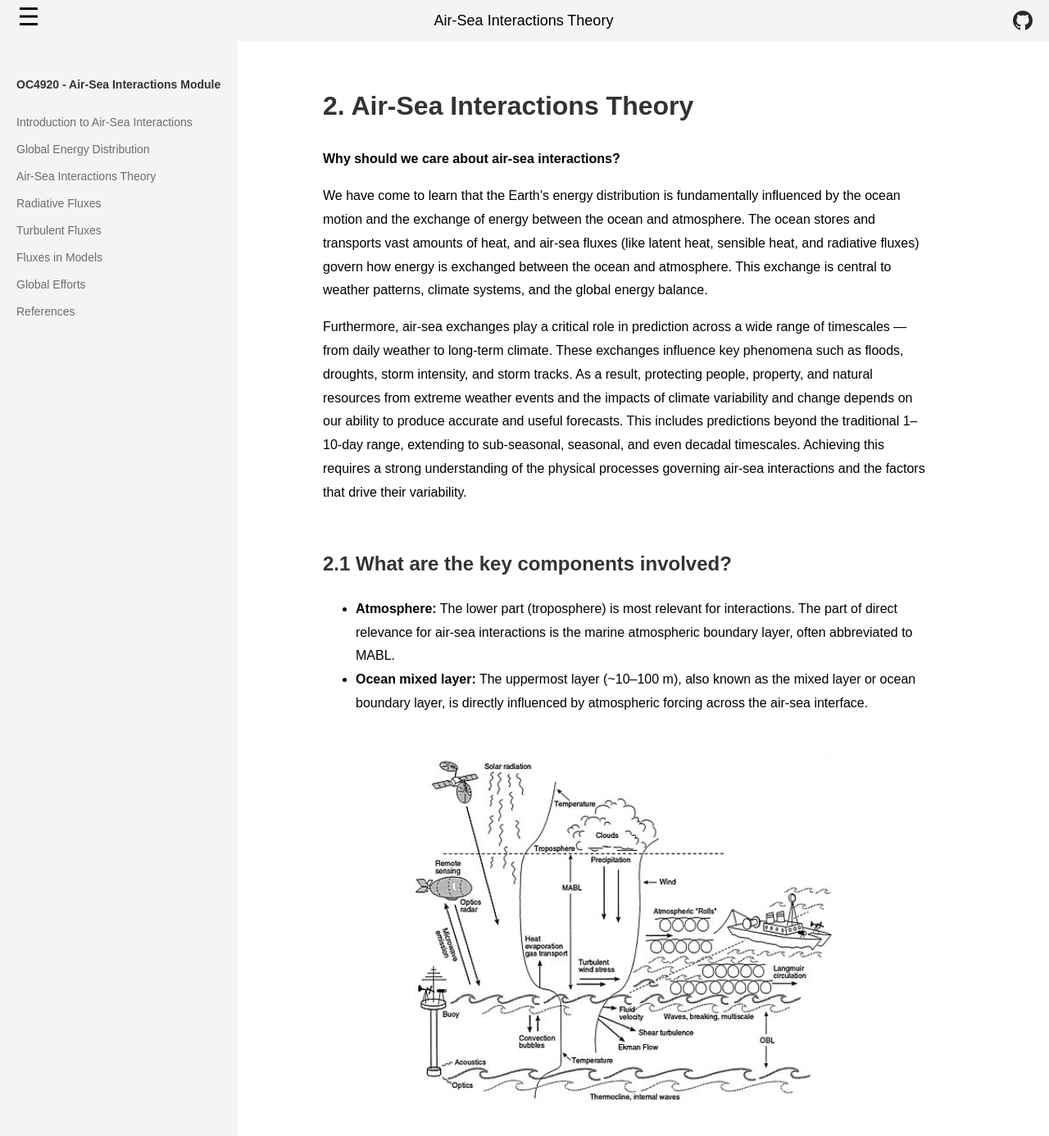
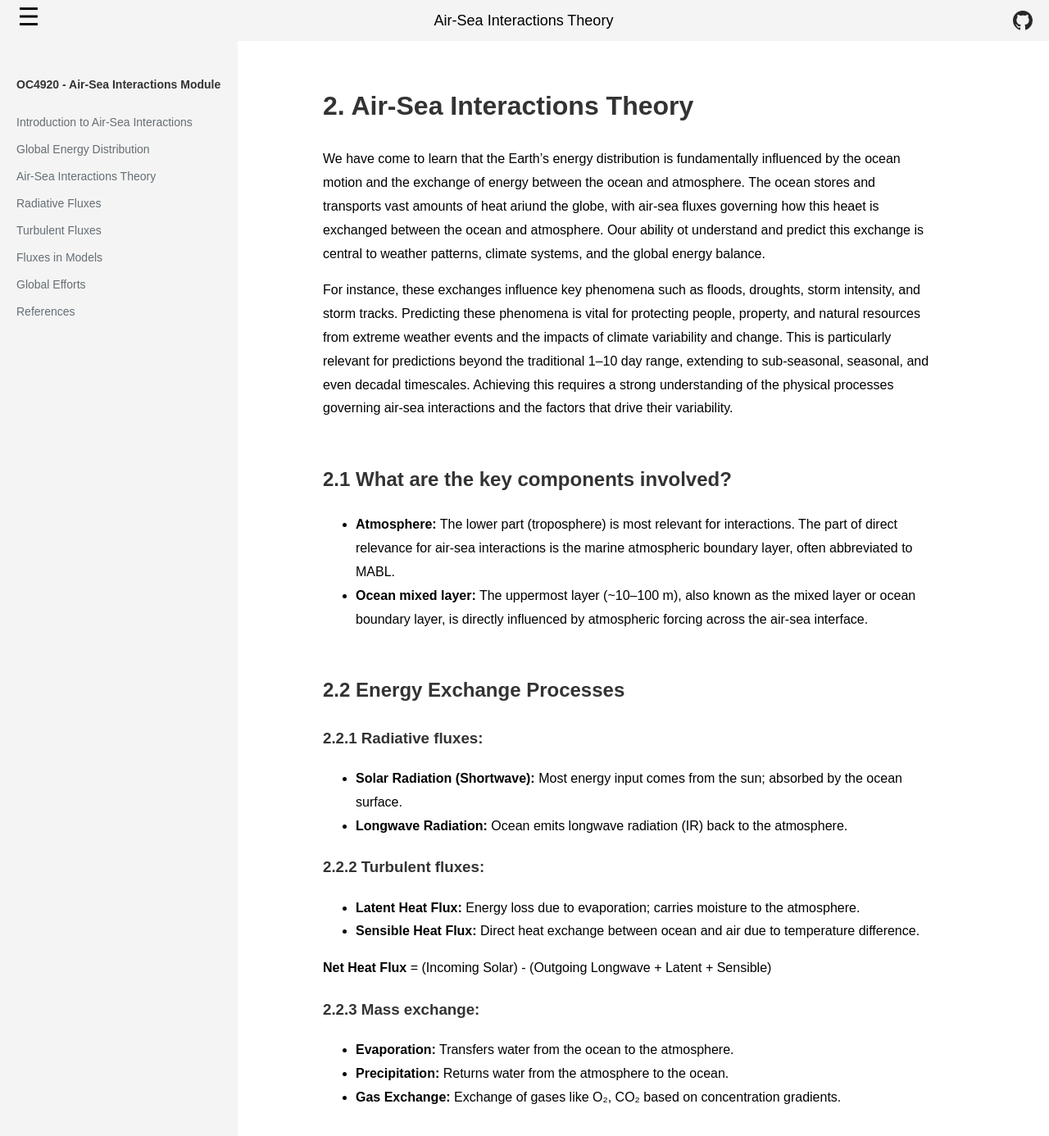
Before and after one commit to marcelduplessis/air-sea-interactions-notes, a Jekyll site: the page built from air-sea-interactions-theory.md, in a window 1280 px wide and 1400 px high. Shown: the top 1386 px of the window at 82% size. Built offline with Jekyll 4.4.1, drawn with Linux system fonts in a browser that asks for light colours; some of the changed text lies outside the part shown.

Commit message:
add content

```diff
--- a/air-sea-interactions-theory.md
+++ b/air-sea-interactions-theory.md
@@ -6,21 +6,14 @@ chapter: 2
 
 <h1> Air-Sea Interactions Theory </h1>
 
-**Why should we care about air-sea interactions?**
+We have come to learn that the Earth's energy distribution is fundamentally influenced by the ocean motion and the exchange of energy between the ocean and atmosphere. The ocean stores and transports vast amounts of heat ariund the globe, with air-sea fluxes governing how this heaet is exchanged between the ocean and atmosphere. Oour ability ot understand and predict this exchange is central to weather patterns, climate systems, and the global energy balance.
 
-We have come to learn that the Earth's energy distribution is fundamentally influenced by the ocean motion and the exchange of energy between the ocean and atmosphere. The ocean stores and transports vast amounts of heat, and air-sea fluxes (like latent heat, sensible heat, and radiative fluxes) govern how energy is exchanged between the ocean and atmosphere. This exchange is central to weather patterns, climate systems, and the global energy balance.
-
-Furthermore, air-sea exchanges play a critical role in prediction across a wide range of timescales — from daily weather to long-term climate. These exchanges influence key phenomena such as floods, droughts, storm intensity, and storm tracks. As a result, protecting people, property, and natural resources from extreme weather events and the impacts of climate variability and change depends on our ability to produce accurate and useful forecasts. This includes predictions beyond the traditional 1–10-day range, extending to sub-seasonal, seasonal, and even decadal timescales. Achieving this requires a strong understanding of the physical processes governing air-sea interactions and the factors that drive their variability.
+For instance, these exchanges influence key phenomena such as floods, droughts, storm intensity, and storm tracks. Predicting these phenomena is vital for protecting people, property, and natural resources from extreme weather events and the impacts of climate variability and change. This is particularly relevant for predictions beyond the traditional 1–10 day range, extending to sub-seasonal, seasonal, and even decadal timescales. Achieving this requires a strong understanding of the physical processes governing air-sea interactions and the factors that drive their variability.
 
 <h2> What are the key components involved? </h2>
 
 - **Atmosphere:** The lower part (troposphere) is most relevant for interactions. The part of direct relevance for air-sea interactions is the marine atmospheric boundary layer, often abbreviated to MABL.
 - **Ocean mixed layer:** The uppermost layer (~10–100 m), also known as the mixed layer or ocean boundary layer, is directly influenced by atmospheric forcing across the air-sea interface.
-
-<div style="text-align: center;">
-  <img src="assets/images/mabl-obl-schematic.jpg" alt="boundary layer schematic" style="width: 70%; margin: 30px 0;">
-  <p><em>Structure and processes in the marine boundary layers. MABL, marine atmospheric boundary layer; OBL, oceanic boundary layer. Source: <a href="https://nap.nationalacademies.org/read/5710/chapter/3">Boundary Layer Dynamics (1997)</a></em></p>
-</div>
 
 <h2> Energy Exchange Processes </h2>
 
@@ -36,11 +29,6 @@ Furthermore, air-sea exchanges play a critical role in prediction across a wide
 
 **Net Heat Flux** = (Incoming Solar) - (Outgoing Longwave + Latent + Sensible)
 
-<div style="text-align: center;">
-  <img src="assets/images/air-sea-interaction-img.jpg" alt="Air-sea interactions schematic" style="width: 80%; margin: 30px 0;">
-  <p><em>Air-sea interactions schematic. Source: <a href="WHOI">https://www2.whoi.edu/site/casimas/</a></em></p>
-</div>
-
 <h3> Mass exchange: </h3>
 
 - **Evaporation:** Transfers water from the ocean to the atmosphere.
```
